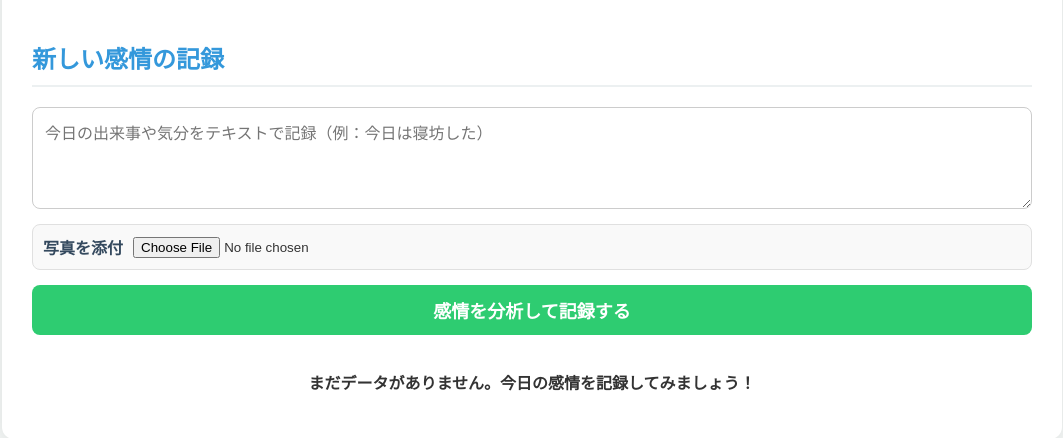
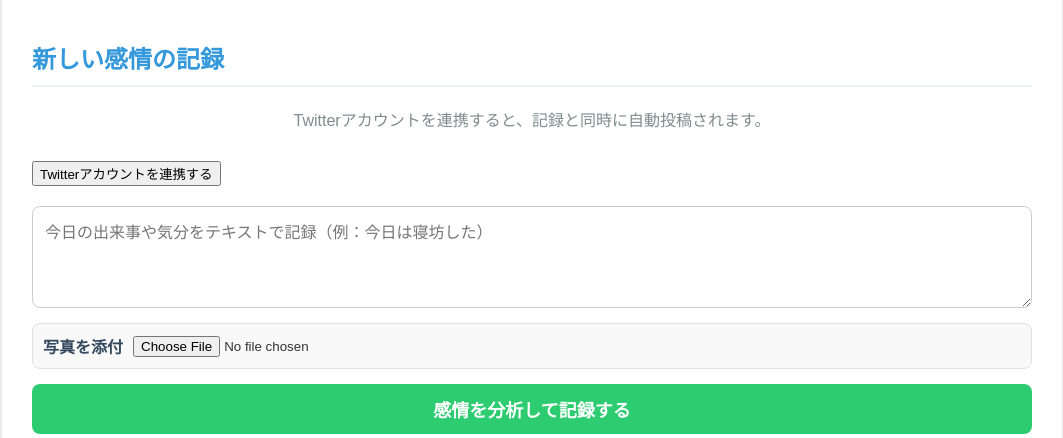
Before and after one commit to harut-11/Emotional, a Flask app: template templates/index.html in a window 1280 px wide. Shown: the part 698-1136 px from the top of the page, without its empty margins (108-1171 px from the left). Run offline with Flask 3, Linux system fonts and the light colour scheme; the template is opened without the code that fills it, so the values that code supplies are empty.

Commit message:
index.html

```diff
--- a/templates/index.html
+++ b/templates/index.html
@@ -4,9 +4,7 @@
     <meta charset="UTF-8">
     <meta name="viewport" content="width=device-width, initial-scale=1.0">
     <title>感情アーカイブ - 感情周期グラフ</title>
-    <!-- style.cssを読み込み -->
     <link rel="stylesheet" href="static\style.css">
-    <!-- Chart.jsを読み込み -->
     <script src="https://cdn.jsdelivr.net/npm/chart.js@4.4.2/dist/chart.umd.min.js"></script>
 </head>
 <body>
@@ -27,6 +25,14 @@
                 <div class="data-input">
                     <h2>新しい感情の記録</h2>
 
+                    <div class="twitter-auth-section">
+                        <p id="twitterAuthStatusMessage" class="auth-message">
+                            Twitterアカウントを連携すると、記録と同時に自動投稿されます。
+                        </p>
+                        <button type="button" id="twitterAuthButton" onclick="location.href='/auth/twitter';">
+                            Twitterアカウントを連携する
+                        </button>
+                    </div>
                     <form id="emotionForm" class="record-form">
                         <textarea id="textContent" placeholder="今日の出来事や気分をテキストで記録（例：今日は寝坊した）" rows="4"></textarea>
 
@@ -51,7 +57,6 @@
         </div>
         </div>
 
-    <!-- script.jsを読み込み -->
     <script src="static\script.js"></script>
 </body>
 </html>
```
